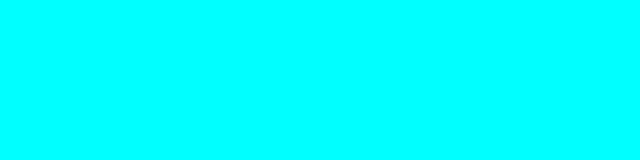
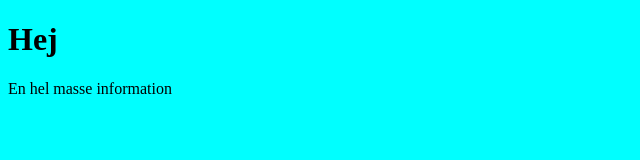
Before and after one commit to Pitjiodo/heysa, a plain HTML site: page about.html in a window 1280 px wide. Shown: the whole page, without its empty margins (0-640 px from the left). Drawn offline with Linux system fonts and the light colour scheme.

Commit message:
Extra info in About

```diff
--- a/about.html
+++ b/about.html
@@ -7,5 +7,8 @@
   </head>
   <body>
 
+    <h1>Hej</h1>
+    <p>En hel masse information</p>
+
   </body>
 </html>
```
